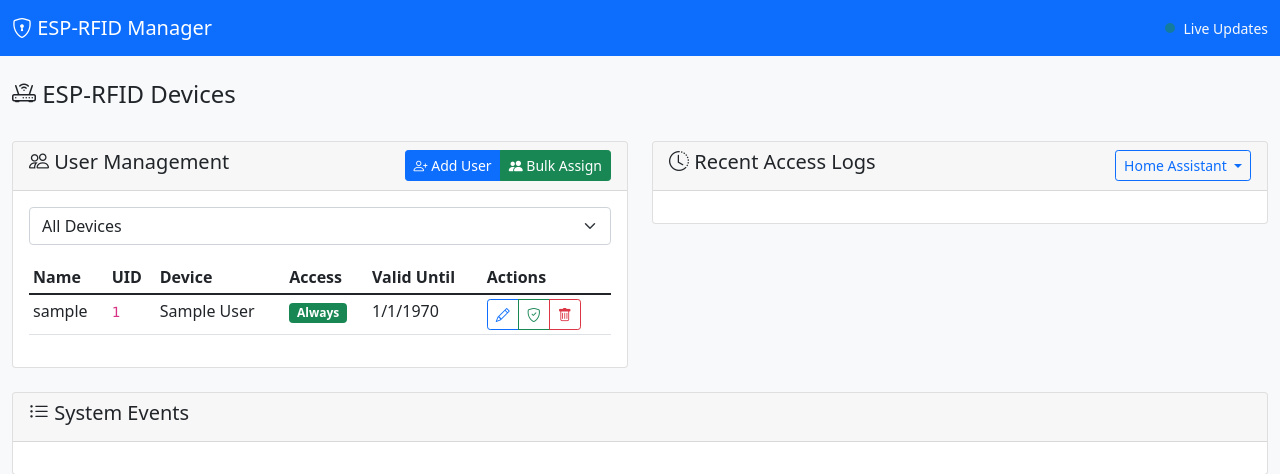
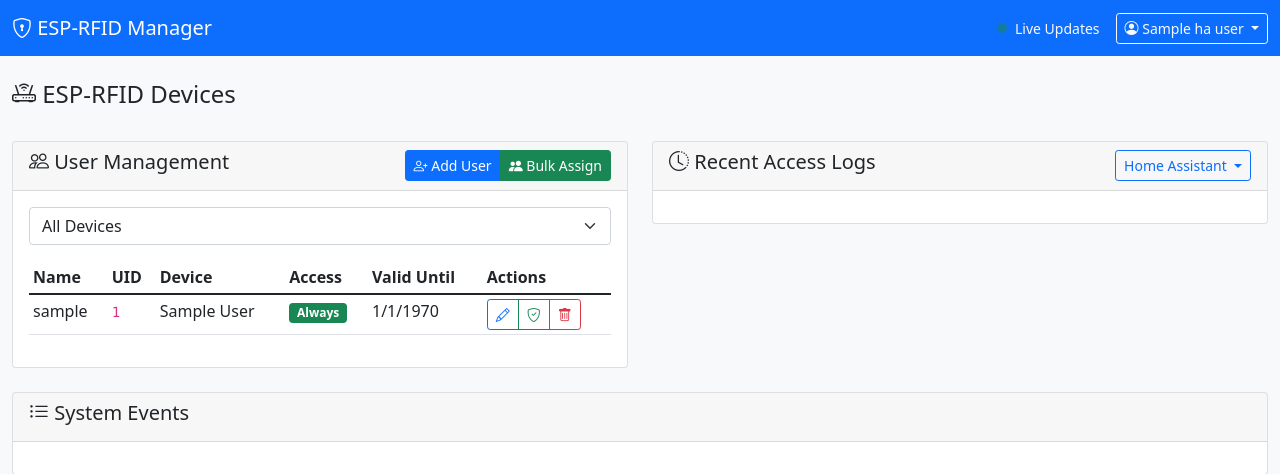
Before and after one commit to spasemice/homeassistant-esp-rfid-manager, a Flask app: template esp-rfid-manager/rootfs/app/templates/index.html in a window 1280 px wide. Shown: the top 474 px of the page. Run offline with Flask 3, Linux system fonts and the light colour scheme; the template is opened without the code that fills it: most values are stand-ins (such as "Sample title", 1, 10 or a date in 2020); data that the repository does not hold is empty; some libraries are stand-ins or nearby versions.

Commit message:
Add files via upload

```diff
--- a/esp-rfid-manager/rootfs/app/app.py
+++ b/esp-rfid-manager/rootfs/app/app.py
@@ -13,12 +13,14 @@ from typing import Dict, List, Optional, Any
 import threading
 import sqlite3
 from contextlib import contextmanager
-
-from flask import Flask, render_template, request, jsonify, redirect, url_for, Response
+from functools import wraps
+
+from flask import Flask, render_template, request, jsonify, redirect, url_for, Response, session
 from flask_socketio import SocketIO, emit
 import paho.mqtt.client as mqtt
 from apscheduler.schedulers.background import BackgroundScheduler
 import pytz
+import requests
 
 # Configuration from environment variables
 MQTT_HOST = os.getenv('MQTT_HOST', '127.0.0.1')
@@ -29,6 +31,10 @@ MQTT_TOPIC = os.getenv('MQTT_TOPIC', '/esprfid')
 LOG_LEVEL = os.getenv('LOG_LEVEL', 'info').upper()
 WEB_PORT = int(os.getenv('WEB_PORT', '8080'))
 AUTO_DISCOVERY = os.getenv('AUTO_DISCOVERY', 'true').lower() == 'true'
+
+# Home Assistant authentication
+SUPERVISOR_TOKEN = os.getenv('SUPERVISOR_TOKEN', '')
+HOMEASSISTANT_URL = os.getenv('HOMEASSISTANT_URL', 'http://supervisor/core')
 
 # Setup logging
 logging.basicConfig(
@@ -152,6 +158,77 @@ def init_database():
         conn.commit()
         logger.info("Database initialized successfully")
 
+def check_ha_auth():
+    """Check if user is authenticated with Home Assistant"""
+    # Check if we have a valid HA session
+    ha_user = session.get('ha_user')
+    if ha_user:
+        return ha_user
+
+    # Try to get user from Supervisor API using headers
+    auth_header = request.headers.get('Authorization')
+    if not auth_header and SUPERVISOR_TOKEN:
+        # Running in addon mode, check ingress headers
+        remote_user = request.headers.get('Remote-User')
+        remote_name = request.headers.get('Remote-Name')
+        remote_groups = request.headers.get('Remote-Groups', '').split(',')
+
+        if remote_user:
+            ha_user = {
+                'id': remote_user,
+                'name': remote_name or remote_user,
+                'is_admin': 'admin' in remote_groups or 'Administrators' in remote_groups
+            }
+            session['ha_user'] = ha_user
+            return ha_user
+
+    # Try to validate with supervisor API
+    if SUPERVISOR_TOKEN:
+        try:
+            headers = {
+                'Authorization': f'Bearer {SUPERVISOR_TOKEN}',
+                'Content-Type': 'application/json'
+            }
+            response = requests.get('http://supervisor/core/api/auth', headers=headers, timeout=5)
+            if response.status_code == 200:
+                auth_data = response.json()
+                if auth_data.get('result') == 'ok':
+                    ha_user = {
+                        'id': auth_data.get('data', {}).get('user_id'),
+                        'name': auth_data.get('data', {}).get('name', 'User'),
+                        'is_admin': auth_data.get('data', {}).get('is_admin', False)
+                    }
+                    session['ha_user'] = ha_user
+                    return ha_user
+        except Exception as e:
+            logger.debug(f"Supervisor auth check failed: {e}")
+
+    return None
+
+def require_auth(f):
+    """Decorator to require Home Assistant authentication"""
+    @wraps(f)
+    def decorated_function(*args, **kwargs):
+        # Skip auth check for API routes (they can be used by HA)
+        if request.endpoint and request.endpoint.startswith('api_'):
+            return f(*args, **kwargs)
+
+        ha_user = check_ha_auth()
+        if not ha_user:
+            # Redirect to Home Assistant login
+            ha_login_url = f"{HOMEASSISTANT_URL}/auth/login?redirect_uri={request.url}"
+            return redirect(ha_login_url)
+
+        return f(*args, **kwargs)
+    return decorated_function
+
+def get_ha_api_headers():
+    """Get headers for Home Assistant API calls"""
+    headers = {'Content-Type': 'application/json'}
+    if SUPERVISOR_TOKEN:
+        headers['Authorization'] = f'Bearer {SUPERVISOR_TOKEN}'
+    return headers
+
 class ESPRFIDManager:
     """Main class for managing ESP-RFID devices"""
 
@@ -399,6 +476,31 @@ class ESPRFIDManager:
         # Log to HA history
         self.log_access_to_ha_history(hostname, username, uid, access_type, 'rfid')
 
+        # Handle unknown cards for registration - only if detection is active
+        if username == 'Unknown' and uid and hostname and self.card_detection_active:
+            logger.info(f"🔍 Card detection active - Unknown card detected: {uid} on {hostname} (from access message)")
+            socketio.emit('new_card_detected', {
+                'uid': uid,
+                'hostname': hostname,
+                'timestamp': datetime.now().isoformat()
+            })
+        elif username == 'Unknown' and uid and hostname:
+            logger.info(f"🔍 Unknown card scanned: {uid} on {hostname} (detection not active, from access message)")
+
+        # Emit card status info (registered or unknown)
+        card_scan_event = {
+            'uid': uid,
+            'username': username,
+            'hostname': hostname,
+            'door_name': door_name,
+            'access_type': access_type,
+            'is_registered': username != 'Unknown',
+            'timestamp': datetime.now().isoformat()
+        }
+
+        logger.info(f"🎯 Card scan result: {username} ({uid}) -> {access_type} on {hostname} (from access message)")
+        socketio.emit('card_scan_result', card_scan_event)
+
     def handle_event_message(self, payload: Dict):
         """Handle system event message"""
         hostname = payload.get('hostname', '')
@@ -1038,9 +1140,25 @@ manager = ESPRFIDManager()
 
 # Flask routes
 @app.route('/')
+@require_auth
 def index():
     """Main dashboard"""
-    return render_template('index.html')
+    ha_user = check_ha_auth()
+    return render_template('index.html', ha_user=ha_user)
+
+@app.route('/logout')
+def logout():
+    """Logout and clear session"""
+    session.clear()
+    return redirect(f"{HOMEASSISTANT_URL}/auth/logout")
+
+@app.route('/api/auth/user')
+def api_auth_user():
+    """Get current authenticated user info"""
+    ha_user = check_ha_auth()
+    if ha_user:
+        return jsonify({'success': True, 'user': ha_user})
+    return jsonify({'success': False, 'error': 'Not authenticated'}), 401
 
 @app.route('/api/devices')
 def api_devices():
@@ -1078,18 +1196,31 @@ def api_delete_device(hostname):
                 return jsonify({'error': 'Device not found'}), 404
 
             # Allow deletion of offline devices OR devices that haven't been seen recently
-            device_status = device.get('status', 'offline')
-            last_seen = device.get('last_seen')
+            device_status = device['status'] if device['status'] else 'offline'
+            last_seen = device['last_seen']
 
             # Check if device is truly offline (either marked offline or last seen > 2 minutes ago)
             is_offline = device_status == 'offline'
             if last_seen and not is_offline:
                 from datetime import datetime, timedelta
                 try:
-                    last_seen_dt = datetime.fromisoformat(last_seen.replace('Z', '+00:00'))
+                    # Handle different datetime formats
+                    if isinstance(last_seen, str):
+                        if 'T' in last_seen:
+                            # ISO format with T
+                            last_seen_dt = datetime.fromisoformat(last_seen.replace('Z', '+00:00'))
+                        else:
+                            # SQLite datetime format
+                            last_seen_dt = datetime.strptime(last_seen, '%Y-%m-%d %H:%M:%S')
+                    else:
+                        # Assume it's already a datetime object
+                        last_seen_dt = last_seen
+
                     if datetime.now() - last_seen_dt > timedelta(minutes=2):
                         is_offline = True
-                except:
+                        logger.info(f"Device {hostname} marked as offline due to timeout (last seen: {last_seen})")
+                except Exception as e:
+                    logger.warning(f"Error parsing last_seen date for {hostname}: {e}")
                     is_offline = True
 
             if not is_offline:
@@ -2099,8 +2230,8 @@ def handle_stop_card_detection():
 
 # Cleanup task for offline devices
 def cleanup_offline_devices():
-    """Mark devices as offline if not seen for 45 seconds (3x heartbeat)"""
-    cutoff_time = datetime.now() - timedelta(seconds=45)
+    """Mark devices as offline if not seen for 90 seconds (6x heartbeat of 15s)"""
+    cutoff_time = datetime.now() - timedelta(seconds=90)
 
     with get_db() as conn:
         cursor = conn.cursor()
--- a/esp-rfid-manager/rootfs/app/templates/index.html
+++ b/esp-rfid-manager/rootfs/app/templates/index.html
@@ -59,6 +59,23 @@
             <div class="d-flex align-items-center">
                 <div class="real-time-indicator me-2"></div>
                 <small class="text-light">Live Updates</small>
+                {% if ha_user %}
+                <div class="dropdown ms-3">
+                    <button class="btn btn-outline-light btn-sm dropdown-toggle" type="button" data-bs-toggle="dropdown">
+                        <i class="bi bi-person-circle"></i> {{ ha_user.name }}
+                    </button>
+                    <ul class="dropdown-menu dropdown-menu-end">
+                        <li><h6 class="dropdown-header">{{ ha_user.name }}</h6></li>
+                        <li><span class="dropdown-item-text small text-muted">
+                            {% if ha_user.is_admin %}Admin User{% else %}Standard User{% endif %}
+                        </span></li>
+                        <li><hr class="dropdown-divider"></li>
+                        <li><a class="dropdown-item" href="/logout">
+                            <i class="bi bi-box-arrow-right"></i> Logout
+                        </a></li>
+                    </ul>
+                </div>
+                {% endif %}
             </div>
         </div>
     </nav>
```
Also changed, not shown: esp-rfid-manager/config.yaml (+6 -2 lines), esp-rfid-manager/CHANGELOG.md, 1 other file.
